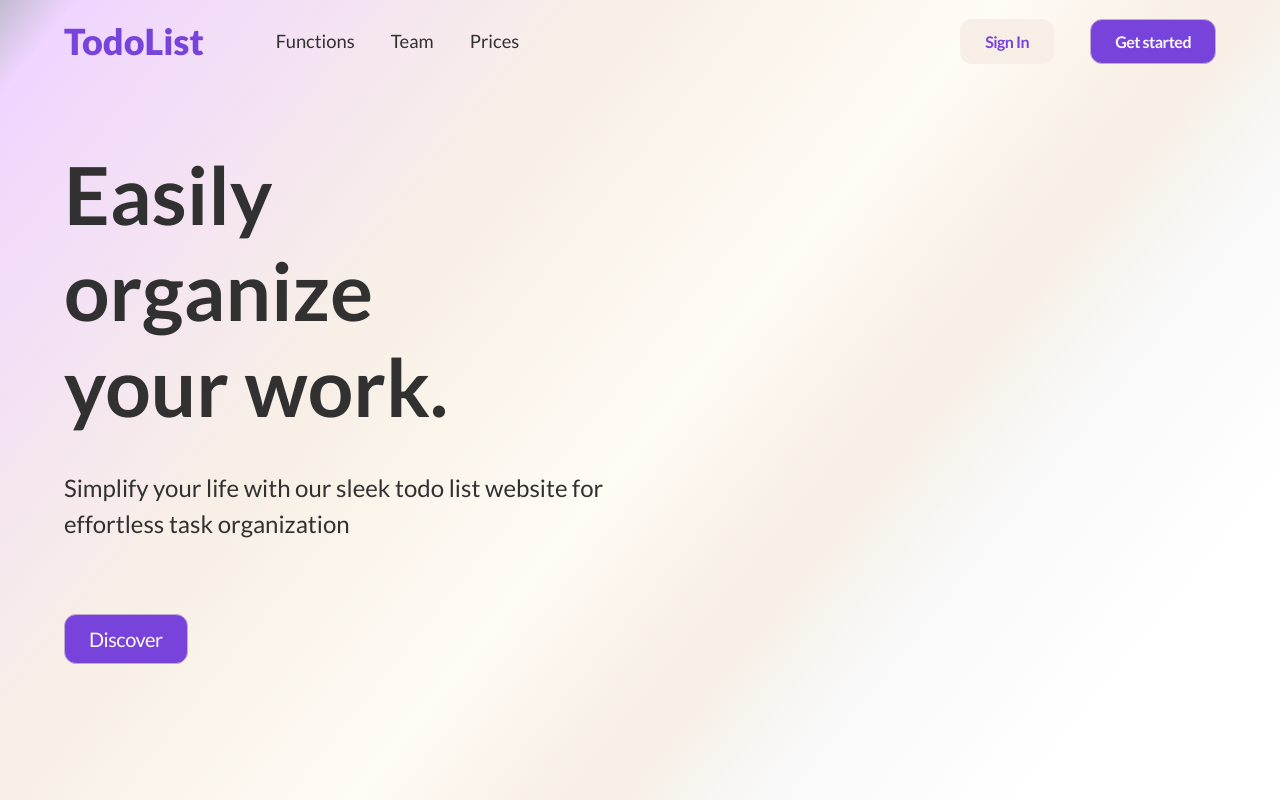
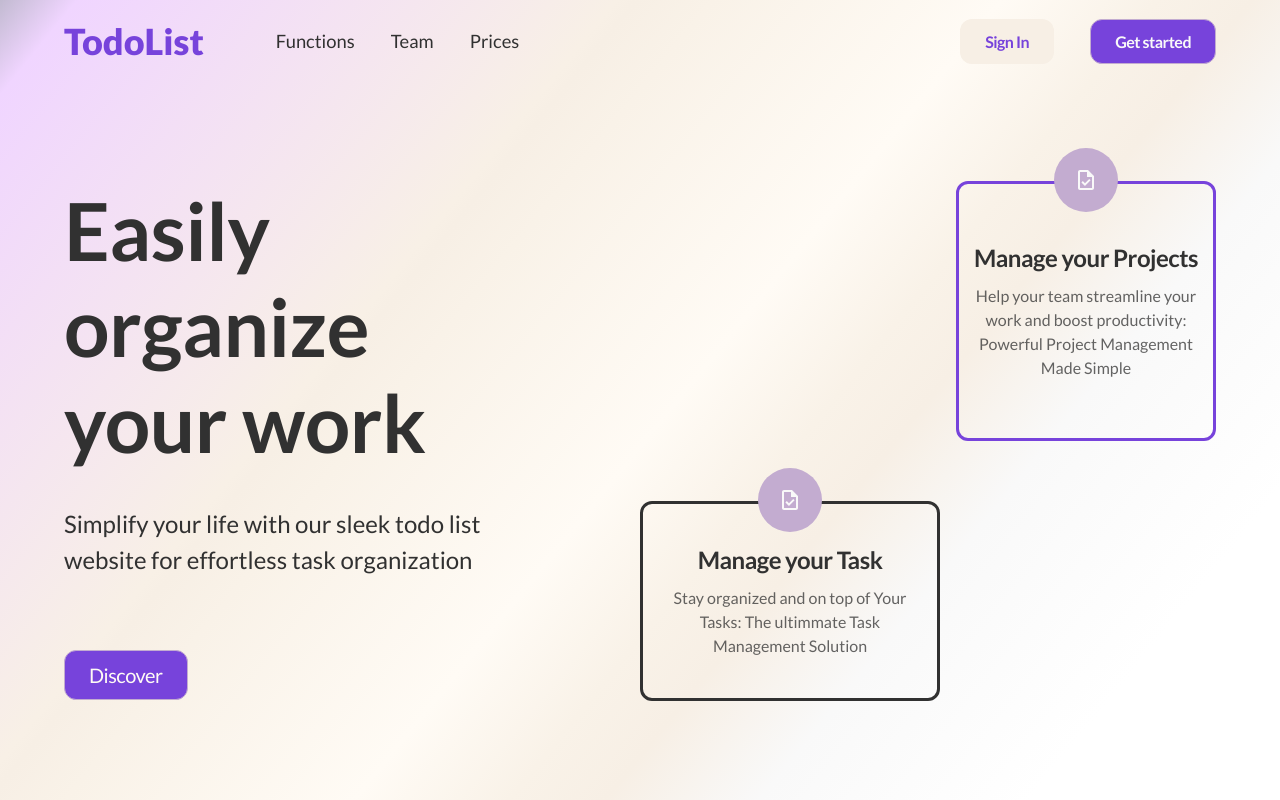
Before and after one commit to JakubWojtkowski/toDoList-v2, a React (Create React App) app: page / in a window 1280 px wide. Built offline with nearby package versions, Linux system fonts and the light colour scheme; no server answers; the database is empty.

Commit message:
Improve hero section. Add cards

```diff
--- a/src/pages/Home/Hero.js
+++ b/src/pages/Home/Hero.js
@@ -1,3 +1,4 @@
+import { TaskOutlined } from "@mui/icons-material";
 import React from "react";
 import styled from "styled-components";
 
@@ -6,7 +7,7 @@ function Hero() {
     <Container>
       <TextHero>
         <Heading>
-          Easily<br></br> organize <br></br>your work.
+          Easily<br></br> organize <br></br>your work
         </Heading>
         <SubHeading>
           Simplify your life with our sleek todo list website for effortless
@@ -14,7 +15,29 @@ function Hero() {
         </SubHeading>
         <Button>Discover</Button>
       </TextHero>
-      <Aside></Aside>
+
+      <Cards>
+        <TaskCard>
+          <CircleIcon>
+            <TaskOutlined />
+          </CircleIcon>
+          <CardHeading>Manage your Task</CardHeading>
+          <CardSubHeading>
+            Stay organized and on top of Your Tasks: The ultimmate Task
+            Management Solution
+          </CardSubHeading>
+        </TaskCard>
+        <ProjectsCard>
+          <CircleIcon>
+            <TaskOutlined />
+          </CircleIcon>
+          <CardHeading>Manage your Projects</CardHeading>
+          <CardSubHeading>
+            Help your team streamline your work and boost productivity: Powerful
+            Project Management Made Simple
+          </CardSubHeading>
+        </ProjectsCard>
+      </Cards>
     </Container>
   );
 }
@@ -24,8 +47,10 @@ export default Hero;
 const Container = styled.div`
   flex: 1;
   display: grid;
+  place-items: center;
   grid-template-columns: 1fr 1fr;
   padding: 64px 0;
+  min-height: calc(100vh - 82px);
 `;
 
 const TextHero = styled.div`
@@ -36,11 +61,13 @@ const TextHero = styled.div`
 
 const Heading = styled.h1`
   font-size: clamp(3rem, 7.5vw, 5rem);
+  letter-spacing: -0.5px;
 `;
 
 const SubHeading = styled.p`
   font-size: 24px;
   line-height: 1.5;
+  width: 75%;
   margin-bottom: 36px;
 `;
 
@@ -61,4 +88,58 @@ const Button = styled.button`
   }
 `;
 
-const Aside = styled.div``;
+const Cards = styled.div`
+  display: grid;
+  grid-template-columns: 1fr 1fr;
+  grid-template-rows: 1fr 1fr;
+  place-items: end;
+`;
+
+const TaskCard = styled.div`
+  position: relative;
+  width: 300px;
+  height: 200px;
+  display: flex;
+  flex-direction: column;
+  align-items: center;
+  justify-content: center;
+  gap: 12px;
+  border: 3px solid #313131;
+  border-radius: 12px;
+  grid-row: 2;
+  padding: 10px;
+`;
+
+const ProjectsCard = styled(TaskCard)`
+  width: 260px;
+  height: 260px;
+  border-color: #7743db;
+  grid-row: 1;
+  grid-column: 3;
+`;
+
+const CardHeading = styled.h2`
+  text-align: center;
+  letter-spacing: -0.5px;
+`;
+
+const CardSubHeading = styled.p`
+  text-align: center;
+  line-height: 1.5;
+  opacity: 0.75;
+`;
+
+const CircleIcon = styled.div`
+  position: absolute;
+  background: #c3acd0;
+  width: 64px;
+  height: 64px;
+  border-radius: 50%;
+  display: grid;
+  place-items: center;
+  top: -36px;
+
+  .MuiSvgIcon-root {
+    color: #f9f9f9 !important;
+  }
+`;
```
